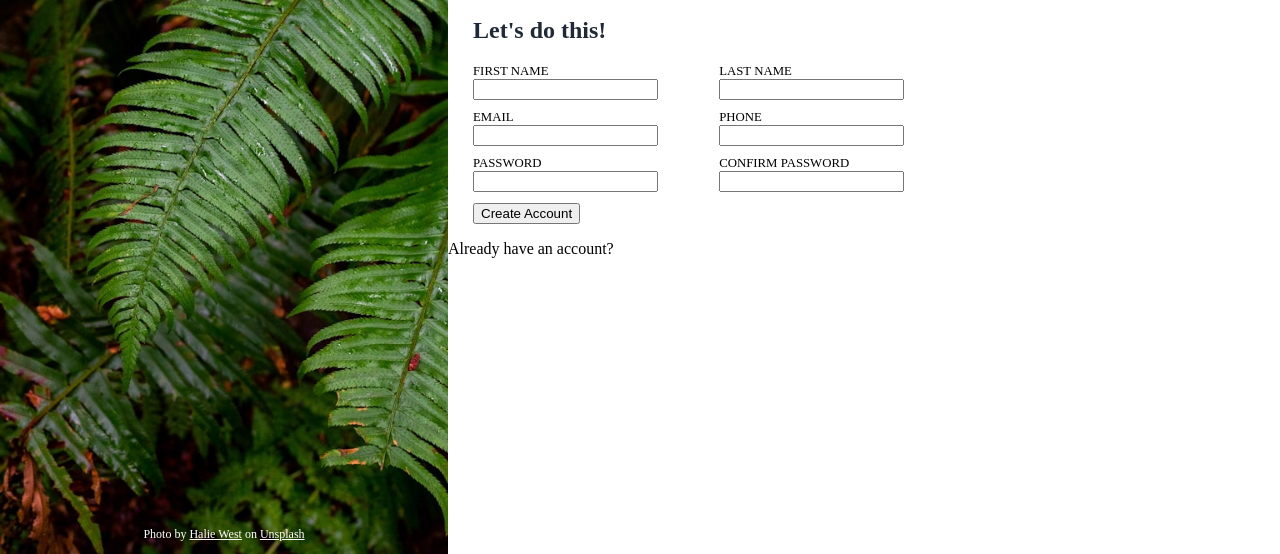
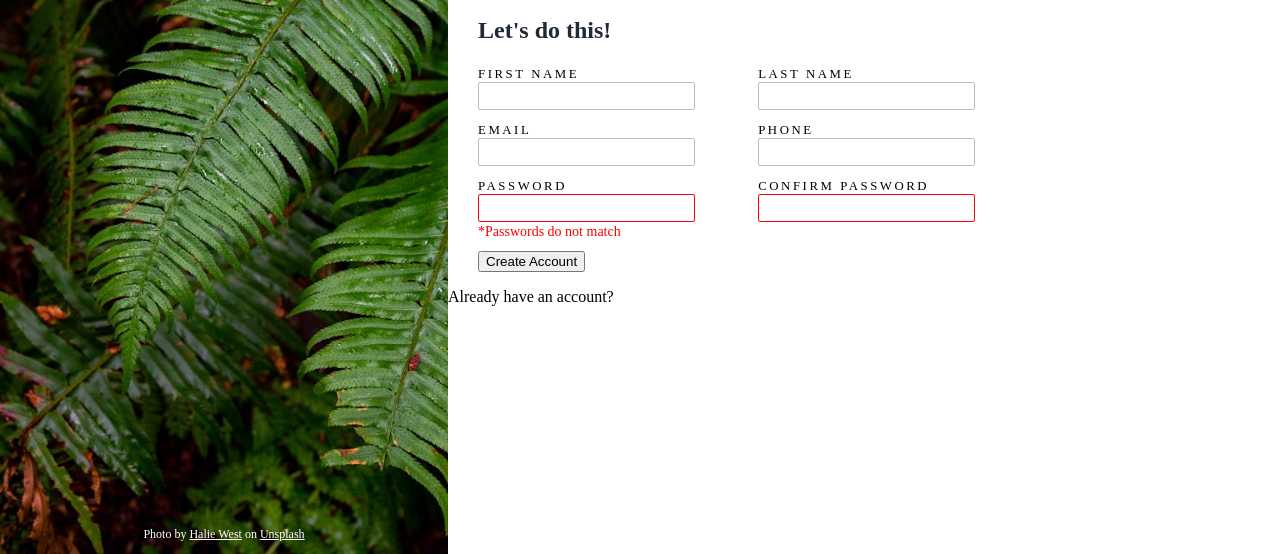
Before and after one commit to Hammcodes/Sign-up-Form, a plain HTML site: page index.html in a window 1280 px wide. Shown: the part 246-800 px from the top of the page. Drawn offline with Linux system fonts and the light colour scheme.

Commit message:
Fix typos and style input fields

```diff
--- a/index.html
+++ b/index.html
@@ -40,6 +40,7 @@
                         <label for="fname">FIRST NAME</label>
                         <input type="text" id="fname" name="fname">
                     </li>
+
                     <li>
                         <label for="lname">LAST NAME</label>
                         <input type="text" id="lname" name="lname">
@@ -49,8 +50,9 @@
                 <ul>
                     <li>
                         <label for="email">EMAIL</label>
-                        <input type="email" id="email" name="email" >
+                        <input type="email" id="email" name="email">
                     </li>
+
                     <li>
                         <label for="phone-number">PHONE</label>
                         <input type="tel" id="phone-number" name="phone-number">
@@ -60,13 +62,16 @@
                 <ul>
                     <li>
                         <label for="password">PASSWORD</label>
-                        <input type="text" id="password" name="password">
+                        <input type="password" id="password" name="password" pattern="\w{8, }" required>
+                        <span id="p-error">*Passwords do not match</span>
                     </li>
+
                     <li>
                         <label for="c-password">CONFIRM PASSWORD</label>
-                        <input type="text" id="cpassword" name="c-password">
+                        <input type="password" id="c-password" name="c-password" pattern="\w{8, }" required>
                     </li>
                 </ul>
+
                 <button type="button">Create Account</button>
             </form>
         </div>
--- a/styles.css
+++ b/styles.css
@@ -60,28 +60,22 @@ main {
 }
 
 #introduction {
-    padding: 7vw 12vw 30px 25px;
+    padding: 7vw 12vw 30px 30px;
     background-color: rgb(249,250,251);
     font-weight: bold;
     font-size: calc(0.8rem + 0.5vw);
 }
 
+#introduction span {
+    font-style: italic;
+}
+
 #form-container {
-    padding-left: 25px
+    padding-left: 30px
 }
 
 h2 {
     color: #1F2937;
-}
-
-li {
-    margin-right: calc(10px + 4vw);
-    margin-bottom: 0.8vw;
-}
-
-label {
-    display: block;
-    font-size: 0.8rem;
 }
 
 ul {
@@ -91,3 +85,36 @@ ul {
     flex-wrap: wrap;
     list-style-type: none;
 }
+
+li {
+    margin-right: calc(12px + 4vw);
+    margin-bottom: 0.8vw;
+}
+
+label {
+    font-size: 0.8rem;
+    letter-spacing: 0.2vw;
+}
+
+input {
+    display: block;
+    border: 1px solid rgb(190, 190, 190);
+    border-radius: 2px;
+    font-size: 1rem;
+    padding: 4px;
+}
+
+input:focus {
+    border: none;
+    outline: 2px solid blue;
+    box-shadow: 2px 2px 5px #808080;
+}
+
+input:invalid {
+    border: 1px solid red;
+}
+
+#p-error {
+    font-size: 14px;
+    color: red;
+}
```
